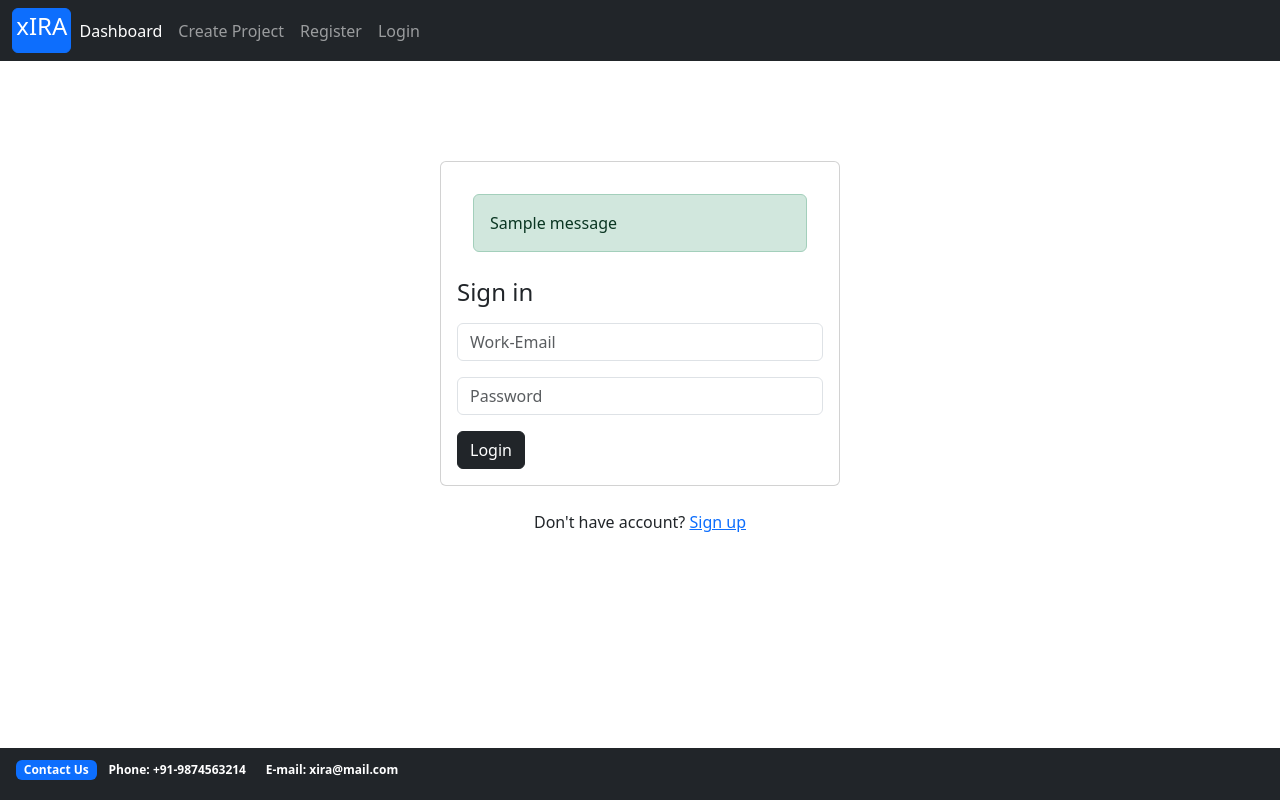
After one commit to vinaycchndra/xIRA, a Django app: page /accounts/login/ in a window 1280 px wide. The commit adds this page. Run offline with Django 4.2, Linux system fonts and the light colour scheme; one stand-in notice (Sample message) is shown.

Commit message:
styled and integrated messagiing into the templates

```diff
--- a/accounts/urls.py
+++ b/accounts/urls.py
@@ -2,5 +2,5 @@ from django.urls import path
 from . import views
 
 urlpatterns = [
-
+        path('login/', views.login, name='login'),
 ]
--- a/accounts/views.py
+++ b/accounts/views.py
@@ -1,3 +1,19 @@
-from django.shortcuts import render
+from django.shortcuts import render, redirect
+from django.contrib import messages, auth
 
-# Create your views here.
+
+def login(request):
+    if request.method == 'POST':
+        work_email = request.POST['work_email']
+        password = request.POST['password']
+        user = auth.authenticate(work_email=work_email, password=password)
+        print(user, work_email, password)
+        if user is not None:
+            auth.login(request, user)
+            messages.success(request, 'You are Successfully Logged-In')
+            return redirect('login')
+        else:
+            messages.error(request, 'Credentials are not valid !!!')
+            return redirect('login')
+
+    return render(request, 'login.html')
--- a/templates/base.html
+++ b/templates/base.html
@@ -37,7 +37,7 @@
 
 <!-- footer-->
 <footer class="bg-dark fixed-bottom">
-<div class="text-right">
+<div class="text-right px-3 py-1 mt-1">
   <p class="badge bg-primary">Contact Us</p>
   <p class="badge bg-muted">Phone: +91-9874563214</p>
   <p class="badge bg-muted">E-mail: xira@mail.com</p>
--- /dev/null
+++ b/templates/includes/alerts.html
@@ -0,0 +1,12 @@
+{% if messages %}
+
+    {% for message in messages %}
+        <div id="message" class="w-100 p-3" style="height: 100px;">
+        <div {% if message.tags %} class="alert alert-{{ message.tags }}"{% endif %}>
+            {% if message.level == DEFAULT_MESSAGE_LEVELS.ERROR %}Important: {% endif %}
+            {{ message }}
+        </div>
+        </div>
+    {% endfor %}
+
+{% endif %}
--- /dev/null
+++ b/templates/login.html
@@ -0,0 +1,28 @@
+{% extends 'base.html' %}
+
+{% block content %}
+
+
+<div class="card mx-auto" style="max-width: 400px; margin-top:100px;">
+
+      <div class="card-body">
+        {% include 'includes/alerts.html' %}
+      <h4 class="card-title mb-3">Sign in</h4>
+      <form action="{% url 'login' %}" method="POST">
+            {% csrf_token %}
+          <div class="form-group mb-3">
+			 <input type="email" class="form-control" placeholder="Work-Email" name="work_email">
+          </div> <!-- form-group// -->
+          <div class="form-group mb-3">
+			<input type="password" class="form-control" placeholder="Password" name="password">
+          </div> <!-- form-group// -->
+          <div class="form-group">
+              <button type="submit" class="btn btn-dark btn-block">Login</button>
+          </div> <!-- form-group// -->
+      </form>
+
+      </div> <!-- card-body.// -->
+    </div> <!-- card .//-->
+<p class="text-center mt-4">Don't have account? <a href="#">Sign up</a></p><br><br>
+
+{% endblock %}
--- a/xIRA/urls.py
+++ b/xIRA/urls.py
@@ -19,6 +19,6 @@ from django.urls import path, include
 from . import views
 urlpatterns = [
     path('admin/', admin.site.urls),
-    path('', views.base),
+    path('', views.base, name='landing_page'),
     path('accounts/', include('accounts.urls')),
 ]
```
Also changed, not shown: xIRA/settings.py (+7 -0 lines), db.sqlite3.
